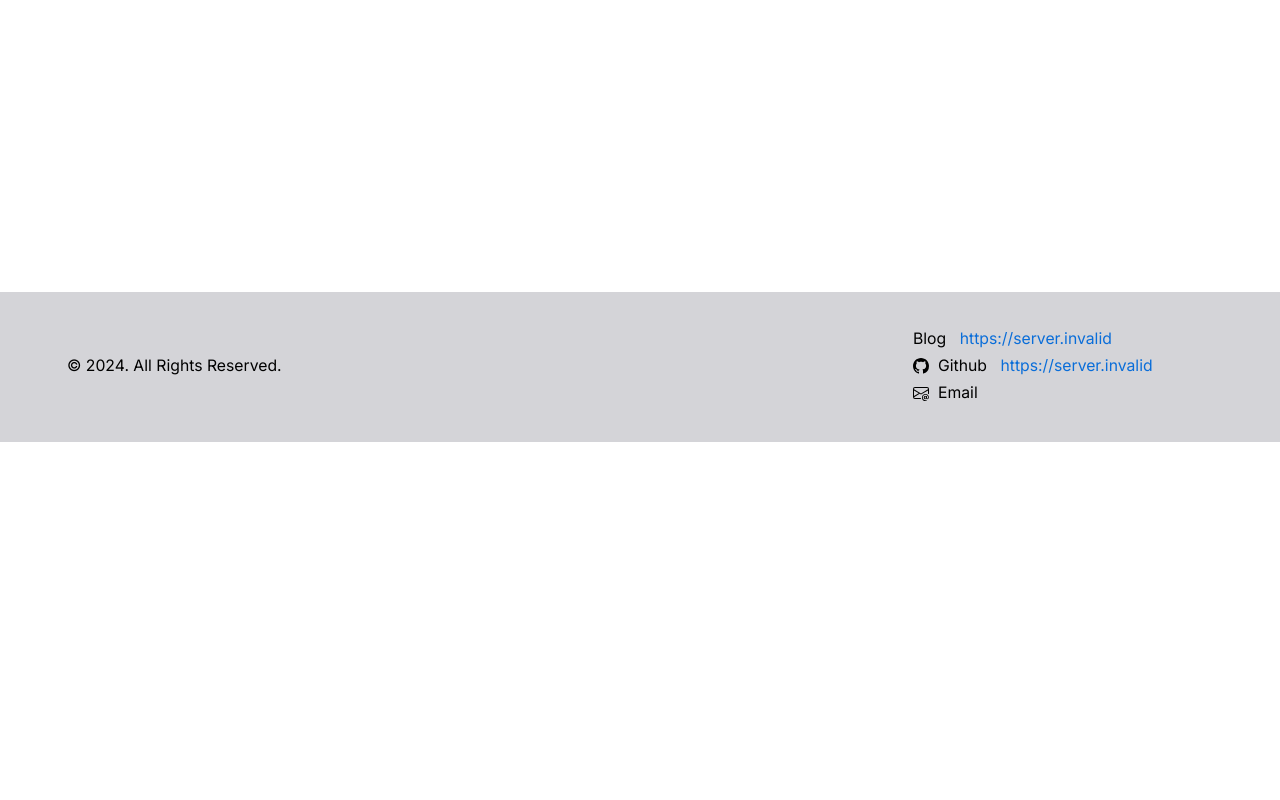
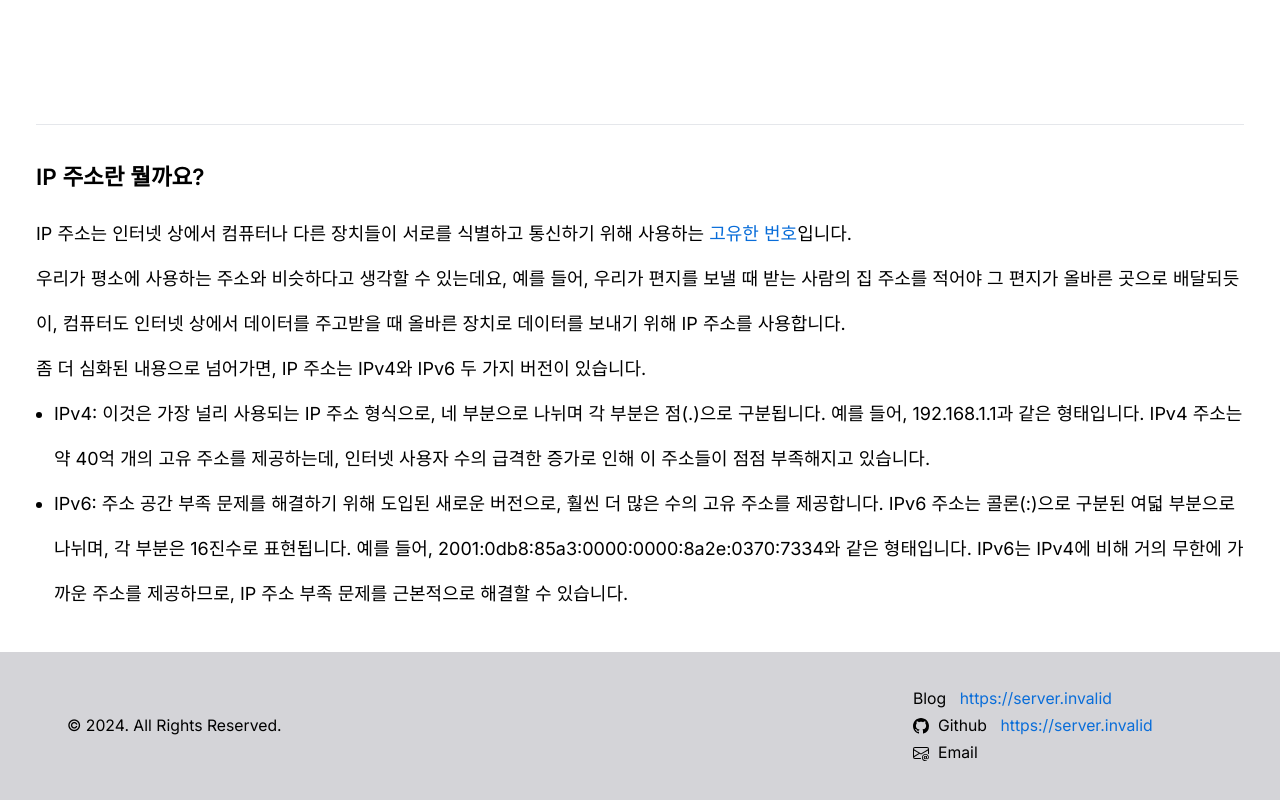
Before and after one commit to bluemiv/my-ip, a Next.js app: page / in a window 1280 px wide. Shown: the part 358-1158 px from the top of the page. Before the commit the page ends 800 px from the top, so only its background shows below. Built offline with nearby package versions, Linux system fonts and the light colour scheme; no server answers.

Commit message:
feat: IP에 대한 설명 추가

```diff
--- a/src/app/page.tsx
+++ b/src/app/page.tsx
@@ -2,8 +2,38 @@ import { IpInfoContainer } from '@/components';
 
 export default function Home() {
   return (
-    <>
+    <div className="flex flex-col p-xl">
       <IpInfoContainer />
-    </>
+      <div className="flex flex-col gap-md border-t pt-xl mt-xl">
+        <div className="font-semibold text-xl">IP 주소란 뭘까요?</div>
+        <div className="leading-10">
+          <p>
+            IP 주소는 인터넷 상에서 컴퓨터나 다른 장치들이 서로를 식별하고 통신하기 위해 사용하는{' '}
+            <span className="text-primary">고유한 번호</span>입니다.
+          </p>
+          <p>
+            우리가 평소에 사용하는 주소와 비슷하다고 생각할 수 있는데요, 예를 들어, 우리가 편지를
+            보낼 때 받는 사람의 집 주소를 적어야 그 편지가 올바른 곳으로 배달되듯이, 컴퓨터도 인터넷
+            상에서 데이터를 주고받을 때 올바른 장치로 데이터를 보내기 위해 IP 주소를 사용합니다.
+          </p>
+          <p>좀 더 심화된 내용으로 넘어가면, IP 주소는 IPv4와 IPv6 두 가지 버전이 있습니다.</p>
+          <ul className="flex flex-col list-disc pl-md">
+            <li>
+              IPv4: 이것은 가장 널리 사용되는 IP 주소 형식으로, 네 부분으로 나뉘며 각 부분은
+              점(.)으로 구분됩니다. 예를 들어, 192.168.1.1과 같은 형태입니다. IPv4 주소는 약 40억
+              개의 고유 주소를 제공하는데, 인터넷 사용자 수의 급격한 증가로 인해 이 주소들이 점점
+              부족해지고 있습니다.
+            </li>
+            <li>
+              IPv6: 주소 공간 부족 문제를 해결하기 위해 도입된 새로운 버전으로, 훨씬 더 많은 수의
+              고유 주소를 제공합니다. IPv6 주소는 콜론(:)으로 구분된 여덟 부분으로 나뉘며, 각 부분은
+              16진수로 표현됩니다. 예를 들어, 2001:0db8:85a3:0000:0000:8a2e:0370:7334와 같은
+              형태입니다. IPv6는 IPv4에 비해 거의 무한에 가까운 주소를 제공하므로, IP 주소 부족
+              문제를 근본적으로 해결할 수 있습니다.
+            </li>
+          </ul>
+        </div>
+      </div>
+    </div>
   );
 }
--- a/src/components/IpInfoContainer/IpInfoContainer.tsx
+++ b/src/components/IpInfoContainer/IpInfoContainer.tsx
@@ -4,10 +4,6 @@ import { useEffect, useState } from 'react';
 import { TIPInfo } from '@/types';
 import { configuration } from '@/constants';
 import IpSubInfo from './IpSubInfo';
-
-interface TProps {
-  ipv4?: string;
-}
 
 const fetchIp = async () => {
   const ipApiUrl = ['https://geolocation-db.com', 'json', configuration.IP_API_KEY].join('/');
@@ -17,7 +13,7 @@ const fetchIp = async () => {
   return await ipRes.json();
 };
 
-export default function IpInfoContainer({ ipv4 }: TProps) {
+export default function IpInfoContainer() {
   const [isLoading, setIsLoading] = useState<boolean>(true);
   const [ipInfo, setIpInfo] = useState<null | TIPInfo>(null);
 
@@ -34,10 +30,10 @@ export default function IpInfoContainer({ ipv4 }: TProps) {
 
   return (
     <div className="flex flex-col gap-lg">
-      <div className="p-xl animate-fade-in">
+      <div className="animate-fade-in">
         <div className="bg-[#d0ebff] flex flex-col md:flex-row justify-center items-center gap-md text-3xl rounded-lg h-[250px]">
           <span>내 IP 주소</span>
-          <span className="text-primary font-bold">{ipv4}</span>
+          <span className="text-primary font-bold">{ipInfo.IPv4}</span>
         </div>
       </div>
       <IpSubInfo ipInfo={ipInfo} />
--- a/src/components/IpInfoContainer/IpSubInfo.tsx
+++ b/src/components/IpInfoContainer/IpSubInfo.tsx
@@ -6,7 +6,7 @@ interface TProps {
 
 export default function IpSubInfo({ ipInfo }: TProps) {
   return (
-    <div className="flex flex-col gap-lg p-xl animate-fade-in">
+    <div className="flex flex-col gap-lg animate-fade-in">
       {[
         {
           label: '국가',
```
